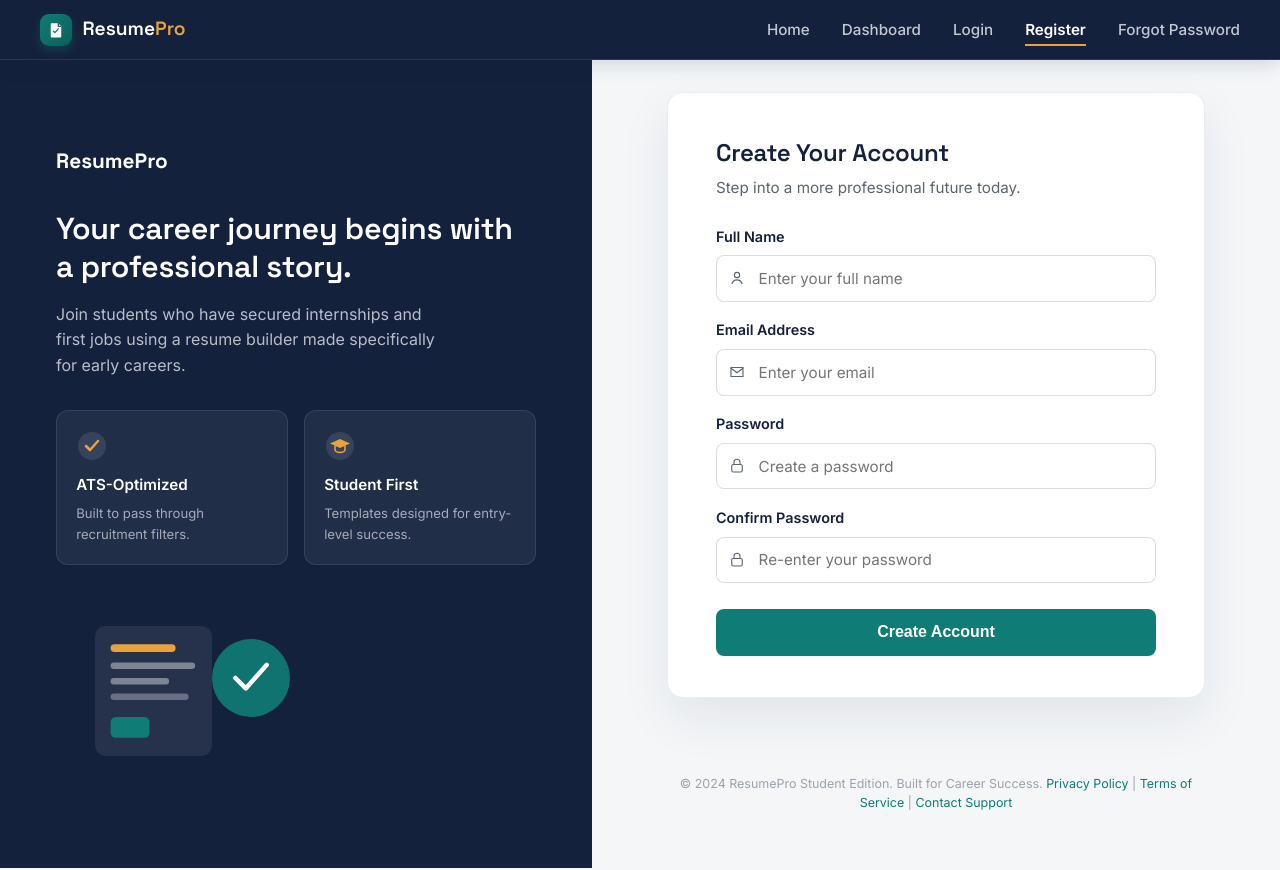
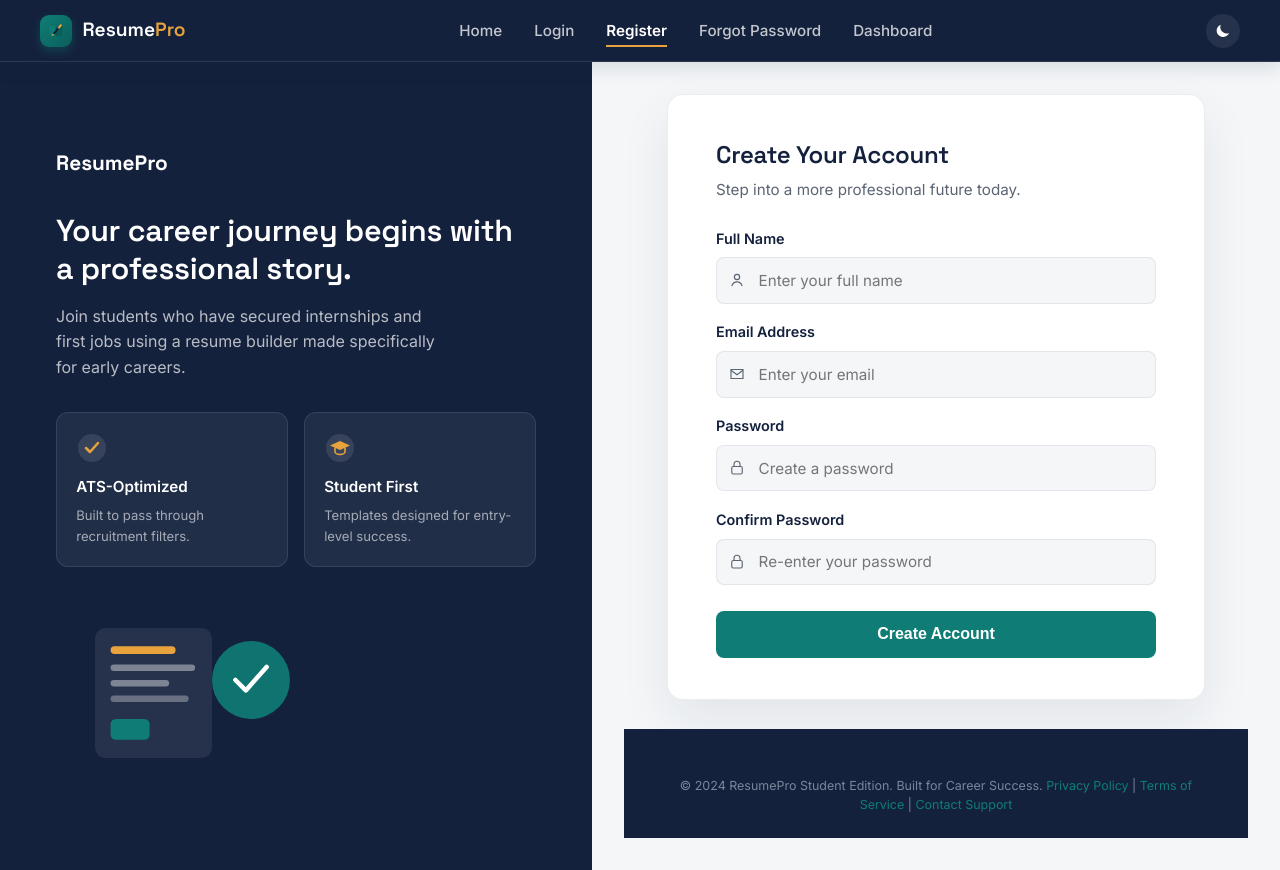
Before and after one commit to SiddeshInfotech/Smart-Resume-Builder, a React (Create React App) app: page /register in a window 1280 px wide. Built offline with nearby package versions, Linux system fonts and the light colour scheme.

Commit message:
Added Light and Dark mode theme across the web

```diff
--- a/src/App.css
+++ b/src/App.css
@@ -31,10 +31,11 @@
 body {
   margin: 0;
   font-family: 'Inter', 'Segoe UI', Roboto, Arial, sans-serif;
-  background: #f4f6f8;
-  color: #14213d;
+  background: var(--bg-page);
+  color: var(--text-primary);
   min-height: 100vh;
   line-height: 1.5;
+  transition: background-color 0.2s ease, color 0.2s ease;
 }
 
 /* Buttons */
--- a/src/App.js
+++ b/src/App.js
@@ -6,10 +6,12 @@ import LandingPage from "./components/LandingPage";
 import Login from "./components/Login";
 import Register from "./components/Register";
 import ForgotPassword from "./components/ForgotPassword";
-import DashboardLayout from "./components/DashboardLayout"; // 🚀 Import the main layout framework instead!
+import DashboardLayout from "./components/DashboardLayout";
+import { ThemeProvider } from "./components/ThemeContext"; // 🚀 Powers the light/dark toggle everywhere
 
 function App() {
   return (
+    <ThemeProvider>
       <Router>
         <Routes>
           {/* Public Pages (They get the standard Top Navbar automatically or handle it inside their views) */}
@@ -54,6 +56,7 @@ function App() {
           <Route path="/dashboard" element={<DashboardLayout />} />
         </Routes>
       </Router>
+    </ThemeProvider>
   );
 }
 
--- a/src/components/ForgotPassword.css
+++ b/src/components/ForgotPassword.css
@@ -6,7 +6,7 @@
   justify-content: center;
   align-items: center;
   min-height: 100vh;
-  background: #f4f6f8;
+  background: var(--bg-page);
   overflow: hidden;
 }
 .forgot-page .blob {
@@ -29,10 +29,10 @@
 .forgot-card {
   position: relative;
   z-index: 1;
-  background: #fff;
+  background: var(--bg-surface);
   padding: 2.75rem 3rem;
   border-radius: 16px;
-  border: 1px solid rgba(20, 33, 61, 0.08);
+  border: 1px solid var(--border-color);
   box-shadow: 0 20px 50px rgba(20, 33, 61, 0.1);
   text-align: center;
   width: 400px;
@@ -41,7 +41,7 @@
   font-family: 'Space Grotesk', sans-serif;
   font-weight: 700;
   font-size: 1.1rem;
-  color: #14213d;
+  color: var(--text-primary);
   display: block;
   margin-bottom: 1.4rem;
 }
@@ -55,12 +55,12 @@
   font-family: 'Space Grotesk', 'Inter', sans-serif;
   font-size: 1.5rem;
   font-weight: 600;
-  color: #14213d;
+  color: var(--text-primary);
   margin-bottom: 0.5rem;
 }
 
 .forgot-card p.subtitle {
-  color: #5b6472;
+  color: var(--text-secondary);
   font-size: 0.95rem;
   margin-bottom: 1.6rem;
   line-height: 1.5;
@@ -71,7 +71,7 @@
   text-align: left;
   font-weight: 600;
   font-size: 0.9rem;
-  color: #14213d;
+  color: var(--text-primary);
   margin-bottom: 0.4rem;
 }
 
@@ -91,27 +91,29 @@
 .forgot-card input {
   width: 100%;
   padding: 0.8rem 0.9rem 0.8rem 2.6rem;
-  border: 1px solid rgba(20, 33, 61, 0.15);
+  border: 1px solid var(--border-color);
   border-radius: 8px;
   margin-bottom: 0.5rem;
   font-size: 0.95rem;
   font-family: 'Inter', sans-serif;
   box-sizing: border-box;
+  background: var(--bg-page);
+  color: var(--text-primary);
   transition: border-color 0.2s ease, box-shadow 0.2s ease;
 }
 .forgot-card input:focus {
   outline: none;
-  border-color: #0f7d76;
+  border-color: var(--accent-teal);
   box-shadow: 0 0 0 3px rgba(15, 125, 118, 0.12);
 }
 .forgot-card input:focus-visible {
-  outline: 2px solid #e8a33d;
+  outline: 2px solid var(--accent-amber);
   outline-offset: 2px;
 }
 
 .hint-text {
   font-size: 0.8rem;
-  color: #9aa3ad;
+  color: var(--text-muted);
   text-align: left;
   margin-bottom: 1.2rem;
 }
@@ -141,20 +143,20 @@
   display: inline-block;
   margin-top: 1.6rem;
   font-size: 0.9rem;
-  color: #0f7d76;
+  color: var(--accent-teal);
   text-decoration: none;
   font-weight: 600;
 }
 .back-link:hover { text-decoration: underline; }
 .back-link:focus-visible {
-  outline: 2px solid #e8a33d;
+  outline: 2px solid var(--accent-amber);
   outline-offset: 2px;
 }
 
 .footer {
   margin-top: 1.8rem;
   font-size: 0.78rem;
-  color: #9aa3ad;
+  color: var(--text-muted);
 }
 
 @media (max-width: 480px) {
--- a/src/components/LandingPage.css
+++ b/src/components/LandingPage.css
@@ -2,16 +2,17 @@
 @import url('https://fonts.googleapis.com/css2?family=Space+Grotesk:wght@500;600;700&family=Inter:wght@400;500;600&family=IBM+Plex+Mono:wght@500;600&display=swap');
 
 .landing {
-  --ink: #14213d;
-  --paper: #f4f6f8;
-  --paper-alt: #e9edf2;
-  --teal: #0f7d76;
-  --teal-dark: #0b5f5a;
-  --amber: #e8a33d;
-  --slate: #5b6472;
-  --line: rgba(20, 33, 61, 0.08);
+  --ink: var(--text-primary);
+  --paper: var(--bg-page);
+  --paper-alt: var(--bg-surface-alt);
+  --teal: var(--accent-teal);
+  --teal-dark: var(--accent-teal-dark);
+  --amber: var(--accent-amber);
+  --slate: var(--text-secondary);
+  --line: var(--border-color);
   --radius: 16px;
   font-family: 'Inter', 'Segoe UI', Arial, sans-serif;
+  background: var(--paper);
   color: var(--ink);
   overflow-x: hidden;
 }
@@ -146,7 +147,7 @@
 .resume-card {
   position: relative;
   z-index: 1;
-  background: #fff;
+  background: var(--bg-surface);
   border-radius: var(--radius);
   border: 1px solid var(--line);
   box-shadow: 0 12px 24px rgba(20, 33, 61, 0.08), 0 28px 60px rgba(20, 33, 61, 0.14);
@@ -267,7 +268,7 @@
 .features .feature {
   flex: 1;
   text-align: left;
-  background: #ffffff;
+  background: var(--bg-surface);
   padding: 2.5rem 2rem;
   border-radius: var(--radius);
   border: 1px solid var(--line);
@@ -342,7 +343,7 @@
   justify-content: center;
   gap: 4rem;
   padding: 4rem 3rem;
-  background: var(--ink);
+  background: #14213d;
   color: #fff;
   text-align: center;
 }
@@ -432,7 +433,7 @@
   position: relative;
   text-align: center;
   padding: 4.5rem 3rem 5rem;
-  background: linear-gradient(180deg, var(--paper) 0%, #ffffff 100%);
+  background: linear-gradient(180deg, var(--paper) 0%, var(--bg-surface) 100%);
   overflow: hidden;
 }
 .final-cta h2 {
@@ -446,7 +447,7 @@
 /* ====== Footer ====== */
 footer {
   padding: 3rem 3rem 1.5rem;
-  background: var(--ink);
+  background: #14213d;
   color: rgba(255,255,255,0.85);
 }
 .footer-columns {
--- a/src/components/Navbar.css
+++ b/src/components/Navbar.css
@@ -89,6 +89,36 @@
   outline-offset: 3px;
 }
 
+/* ====== Right-side group: theme toggle + mobile menu button ====== */
+.nav-right-group {
+  display: flex;
+  align-items: center;
+  gap: 0.5rem;
+}
+
+.theme-toggle-btn {
+  width: 34px;
+  height: 34px;
+  border-radius: 50%;
+  background: rgba(255, 255, 255, 0.08);
+  border: none;
+  color: #fff;
+  display: flex;
+  align-items: center;
+  justify-content: center;
+  cursor: pointer;
+  transition: background 0.2s ease, transform 0.2s ease;
+}
+.theme-toggle-btn:hover {
+  background: rgba(255, 255, 255, 0.16);
+  transform: rotate(15deg);
+}
+.theme-toggle-btn svg { width: 18px; height: 18px; }
+.theme-toggle-btn:focus-visible {
+  outline: 2px solid #e8a33d;
+  outline-offset: 2px;
+}
+
 /* ====== Mobile toggle ====== */
 .nav-toggle {
   display: none;
--- a/src/components/Navbar.js
+++ b/src/components/Navbar.js
@@ -2,10 +2,12 @@ import React, { useState } from "react";
 import { Link, useLocation } from "react-router-dom";
 import "./Navbar.css";
 import "../App.css";
+import { useTheme } from "./ThemeContext";
 
 const Navbar = () => {
   const [menuOpen, setMenuOpen] = useState(false);
   const location = useLocation();
+  const { theme, toggleTheme } = useTheme();
 
   const isActive = (path) => location.pathname === path;
 
@@ -13,10 +15,15 @@ const Navbar = () => {
     <nav className="navbar">
       <Link to="/" className="nav-logo">
         <span className="nav-logo-badge">
-          <svg viewBox="0 0 24 24" xmlns="http://www.w3.org/2000/svg">
-            <path d="M6 3h9l4 4v14a1 1 0 01-1 1H6a1 1 0 01-1-1V4a1 1 0 011-1z" fill="#fff" />
-            <path d="M15 3v4h4" fill="none" stroke="#14213d" strokeWidth="1.4" strokeLinejoin="round" />
-            <path d="M8.5 13.5l2 2 4.5-5" stroke="#0f7d76" strokeWidth="1.8" fill="none" strokeLinecap="round" strokeLinejoin="round" />
+          <svg viewBox="0 0 36 36" xmlns="http://www.w3.org/2000/svg">
+            <rect x="5" y="8" width="13" height="20" rx="2" fill="#0f7d76" transform="rotate(-8 11.5 18)" />
+            <rect x="18" y="8" width="13" height="20" rx="2" fill="#0b5f5a" transform="rotate(8 24.5 18)" />
+            <rect x="16" y="9" width="4" height="18" fill="#14213d" opacity="0.15" />
+            <g transform="rotate(40 18 18)">
+              <rect x="16" y="1" width="4" height="10" rx="2" fill="#e8a33d" />
+              <rect x="16" y="11" width="4" height="15" rx="2" fill="#14213d" />
+              <path d="M16 26 L20 26 L18 31 Z" fill="#e8a33d" />
+            </g>
           </svg>
         </span>
         <span className="nav-logo-text">
@@ -28,12 +35,6 @@ const Navbar = () => {
         <li>
           <Link to="/" className={isActive("/") ? "active" : ""} onClick={() => setMenuOpen(false)}>
             Home
-    </Link>
-  </li>
-  {/* 🚀 New Dashboard Link added here! */}
-  <li>
-    <Link to="/dashboard" className={isActive("/dashboard") ? "active" : ""} onClick={() => setMenuOpen(false)}>
-      Dashboard
           </Link>
         </li>
         <li>
@@ -55,7 +56,30 @@ const Navbar = () => {
             Forgot Password
           </Link>
         </li>
+        <li>
+          <Link to="/dashboard" className={isActive("/dashboard") ? "active" : ""} onClick={() => setMenuOpen(false)}>
+            Dashboard
+          </Link>
+        </li>
       </ul>
+
+      <div className="nav-right-group">
+        <button
+          className="theme-toggle-btn"
+          onClick={toggleTheme}
+          aria-label={theme === "dark" ? "Switch to light mode" : "Switch to dark mode"}
+        >
+          {theme === "dark" ? (
+            <svg viewBox="0 0 24 24" fill="currentColor">
+              <circle cx="12" cy="12" r="5" />
+              <path d="M12 1v3M12 20v3M4.2 4.2l2.1 2.1M17.7 17.7l2.1 2.1M1 12h3M20 12h3M4.2 19.8l2.1-2.1M17.7 6.3l2.1-2.1" stroke="currentColor" strokeWidth="1.8" strokeLinecap="round" />
+            </svg>
+          ) : (
+            <svg viewBox="0 0 24 24" fill="currentColor">
+              <path d="M20 14.5a8.5 8.5 0 01-11-11 8.5 8.5 0 1011 11z" />
+            </svg>
+          )}
+        </button>
 
         <button
           className={`nav-toggle ${menuOpen ? "open" : ""}`}
@@ -67,6 +91,7 @@ const Navbar = () => {
           <span></span>
           <span></span>
         </button>
+      </div>
     </nav>
   );
 };
--- a/src/components/Register.css
+++ b/src/components/Register.css
@@ -100,24 +100,24 @@
   align-items: center;
   justify-content: center;
   padding: 2rem;
-  background: #f4f6f8;
+  background: var(--bg-page);
 }
 .register-card {
-  background: #fff;
+  background: var(--bg-surface);
   padding: 2.6rem 3rem;
   border-radius: 16px;
-  border: 1px solid rgba(20, 33, 61, 0.08);
+  border: 1px solid var(--border-color);
   box-shadow: 0 20px 50px rgba(20, 33, 61, 0.08);
   width: 440px;
 }
 .register-card h3 {
   font-size: 1.5rem;
   font-weight: 600;
-  color: #14213d;
+  color: var(--text-primary);
   margin: 0 0 0.4rem;
 }
 .subtitle {
-  color: #5b6472;
+  color: var(--text-secondary);
   font-size: 0.95rem;
   margin: 0 0 1.6rem;
 }
@@ -125,7 +125,7 @@
   display: block;
   font-weight: 600;
   font-size: 0.9rem;
-  color: #14213d;
+  color: var(--text-primary);
   margin-top: 1.1rem;
 }
 .input-with-icon {
@@ -144,24 +144,26 @@
 .register-card input {
   width: 100%;
   padding: 0.8rem 0.9rem 0.8rem 2.6rem;
-  border: 1px solid rgba(20, 33, 61, 0.15);
+  border: 1px solid var(--border-color);
   border-radius: 8px;
   font-size: 0.95rem;
   font-family: 'Inter', sans-serif;
   box-sizing: border-box;
+  background: var(--bg-page);
+  color: var(--text-primary);
   transition: border-color 0.2s ease, box-shadow 0.2s ease;
 }
 .register-card input:focus {
   outline: none;
-  border-color: #0f7d76;
+  border-color: var(--accent-teal);
   box-shadow: 0 0 0 3px rgba(15, 125, 118, 0.12);
 }
 .register-card input:focus-visible {
-  outline: 2px solid #e8a33d;
+  outline: 2px solid var(--accent-amber);
   outline-offset: 2px;
 }
 .password-error {
-  color: #d93025;
+  color: var(--danger);
   font-size: 0.82rem;
   margin-top: 0.5rem;
   line-height: 1.4;
@@ -171,11 +173,11 @@
 .footer {
   margin-top: 2rem;
   font-size: 0.82rem;
-  color: #5b6472;
+  color: var(--text-secondary);
   text-align: center;
 }
 .footer a {
-  color: #0f7d76;
+  color: var(--accent-teal);
   text-decoration: none;
 }
 .footer a:hover { text-decoration: underline; }
```
Also changed, not shown: App.example.js (added, +33 -0 lines), src/components/DashboardLayout.js (+1 -10 lines), src/components/Login.css (+22 -20 lines), 1 other file (tests, documents, lock files or other folders). Lines whose indentation alone changed are shown as unchanged.
